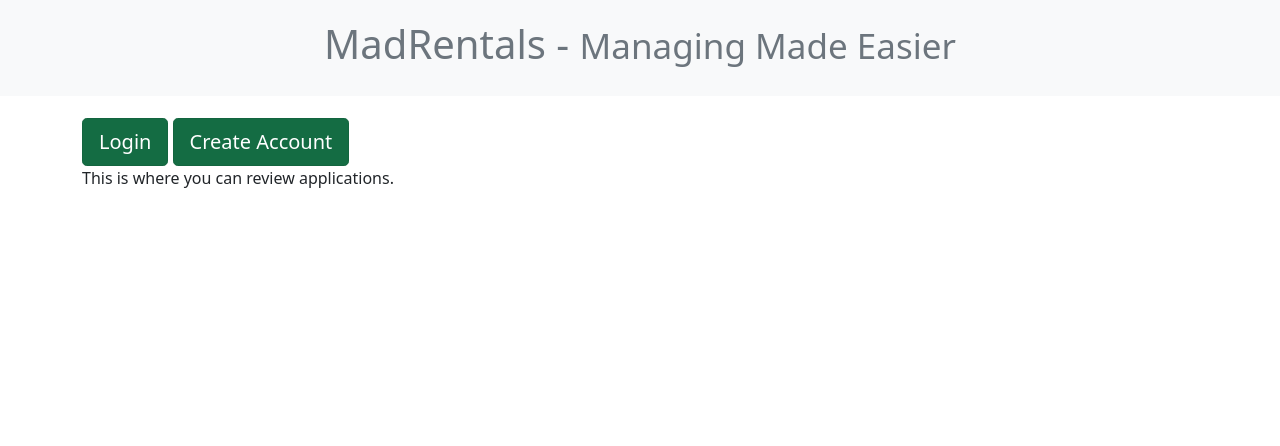
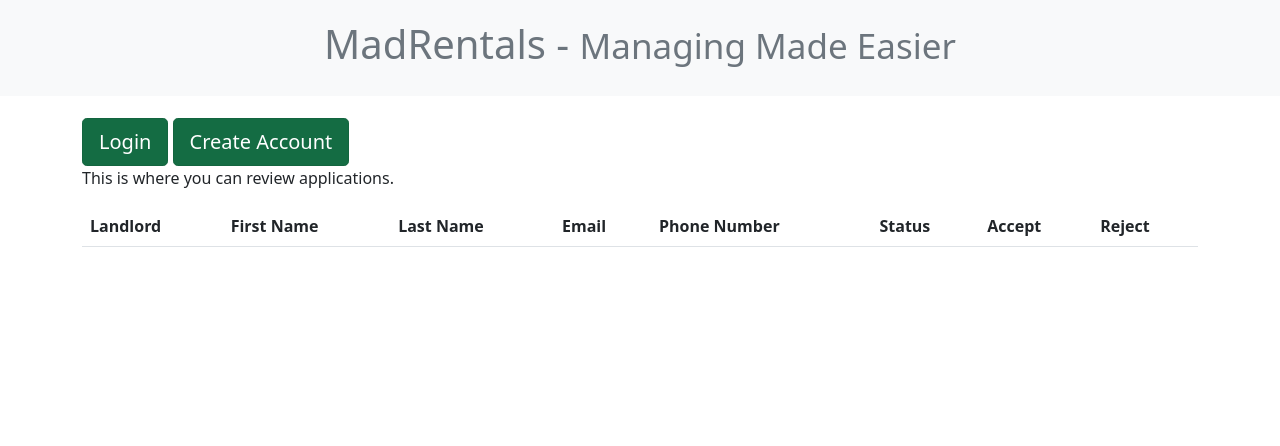
Before and after one commit to dmfranz/Spike-exercise, a Django app: page /view_applications/ in a window 1280 px wide. Shown: the top 446 px of the page. Run offline with Django 3.2, Linux system fonts and the light colour scheme; data comes from the database, SQL or seed files in the repository; both versions use the stored data as it was after the commit; lists and menus that the app fills with data are empty; parts of the project's set-up code (start-up, migrations or seed data) failed here and were passed over.

Commit message:
landlord review page working

```diff
--- a/spike_exercise/urls.py
+++ b/spike_exercise/urls.py
@@ -33,4 +33,6 @@ urlpatterns = [
     path('view_requests/', spikeapp_views.view_requests, name='view_requests'),
     path('view_applications/', spikeapp_views.view_applications, name='view_applications'),
     path('successful_application.html', spikeapp_views.successful_app, name="successful_application"),
+    path('accept_application/', spikeapp_views.accept_application, name='accept_application'),
+    path('reject_application/', spikeapp_views.reject_application, name='reject_application'),
 ]
--- a/spikeapp/forms.py
+++ b/spikeapp/forms.py
@@ -20,11 +20,11 @@ class CreateNewRentalApplication(ModelForm):
     first_name = forms.CharField(label='First Name', max_length=200)
     last_name = forms.CharField(label='Last Name', max_length=200)
     email = forms.CharField(label='Email', max_length=200)
-    phone_number = forms.CharField(label='Phone number',max_length=200)
+    phone_number = forms.CharField(label='Phone number', max_length=200)
 
     class Meta:
         model = RentalApplication
-        fields = '__all__'
+        fields = ("landlord", "first_name", "last_name", "email", "phone_number")
 
 
 PRIORITY_CHOICES = [
--- a/spikeapp/models.py
+++ b/spikeapp/models.py
@@ -25,6 +25,7 @@ class RentalApplication(models.Model):
     last_name = models.CharField(max_length=200)
     email = models.CharField(max_length=200)
     phone_number = models.CharField(default=None, max_length=200)
+    status = models.CharField(default='Open', max_length=15)
 
 
 # PRIORITY_CHOICES = (
--- a/spikeapp/templates/view_applications.html
+++ b/spikeapp/templates/view_applications.html
@@ -4,9 +4,50 @@ Review Applications
 {% endblock %}
 
 {% block content %}
+<p>This is where you can review applications.</p>
+<table class="table">
+    <tr>
+        <th>Landlord</th>
+        <th>First Name</th>
+        <th>Last Name</th>
+        <th>Email</th>
+        <th>Phone Number</th>
+        <th>Status</th>
+        <th>Accept</th>
+        <th>Reject</th>
+    </tr>
+    {% for item in items %}
 
-<p>This is where you can review applications.</p>
+    <tr>
+        <td>{{item.landlord}}</td>
+        <td>{{item.first_name}}</td>
+        <td>{{item.last_name}}</td>
+        <td>{{item.email}}</td>
+        <td>{{item.phone_number}}</td>
+        <td>{{item.status}}</td>
+        {% if item.status == 'Open' %}
+        <td>
+            <form action="{% url 'accept_application' %}" method="post">
+                {% csrf_token %}
+                <button type="submit" name='Accept' value={{item.id}}>Accept</button>
+            </form>
+        </td>
+        <td>
+            <form action="{% url 'reject_application' %}" method="post">
+                {% csrf_token %}
+                <button type="submit" name='Reject' value={{item.id}}>Reject</button>
+            </form>
+        </td>
+        {% else %}
+        <td>
+            -
+        </td>
+        <td>
+            -
+        </td>
+        {% endif %}
+    </tr>
 
-
-
+    {% endfor %}
+</table>
 {% endblock %}
--- a/spikeapp/views.py
+++ b/spikeapp/views.py
@@ -1,7 +1,7 @@
 from django.contrib.auth.decorators import login_required
 from django.shortcuts import render, redirect
 from spikeapp.models import Profile, RentalApplication, User
-from django.http import HttpResponse, response
+from django.http import HttpResponse, response, HttpResponseRedirect
 from .forms import CreateNewRentalApplication
 from .forms import CreateRequestForm
 from .forms import MakePayment
@@ -21,11 +21,12 @@ def rental_application(request):
     if request.method == "POST":
         form = CreateNewRentalApplication(request.POST)
         if form.is_valid():
+            landlord = form.cleaned_data['landlord']
             first_name = form.cleaned_data['first_name']
             last_name = form.cleaned_data['last_name']
             email = form.cleaned_data['email']
             phone_num = form.cleaned_data['phone_number']
-            f = RentalApplication(first_name=first_name, last_name=last_name, email=email, phone_number=phone_num)
+            f = RentalApplication(landlord=landlord, first_name=first_name, last_name=last_name, email=email, phone_number=phone_num)
             f.save()
         return redirect('../successful_application.html')
     else:
@@ -35,7 +36,24 @@ def rental_application(request):
 
 
 def view_applications(request):
-    return render(request, 'view_applications.html')
+    items = RentalApplication.objects.filter(landlord=request.user)
+    return render(request, 'view_applications.html', {'items': items})
+
+
+def accept_application(request):
+    items = RentalApplication.objects.filter(id=request.POST['Accept'])
+    item = items[0]
+    item.status = "Accepted"
+    item.save()
+    return HttpResponseRedirect('/view_applications/')
+
+
+def reject_application(request):
+    items = RentalApplication.objects.filter(id=request.POST['Reject'])
+    item = items[0]
+    item.status = "Rejected"
+    item.save()
+    return HttpResponseRedirect('/view_applications/')
 
 
 @login_required()
```
Also changed, not shown: db.sqlite3, spikeapp/migrations/0001_initial.py, spikeapp/migrations/0002_auto_20211010_2145.py (added).
